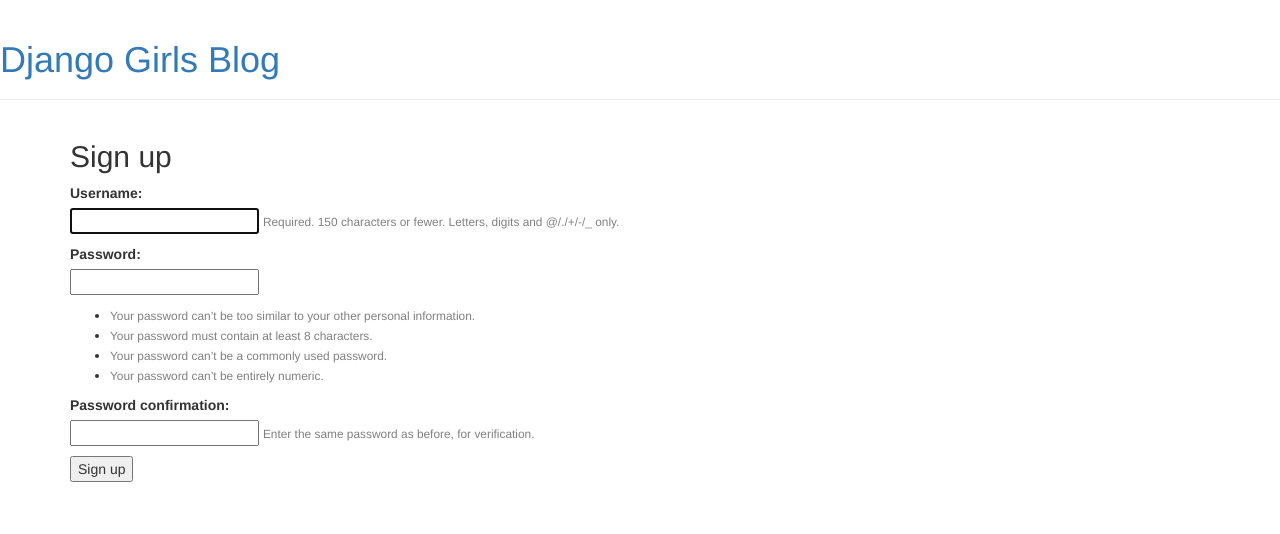
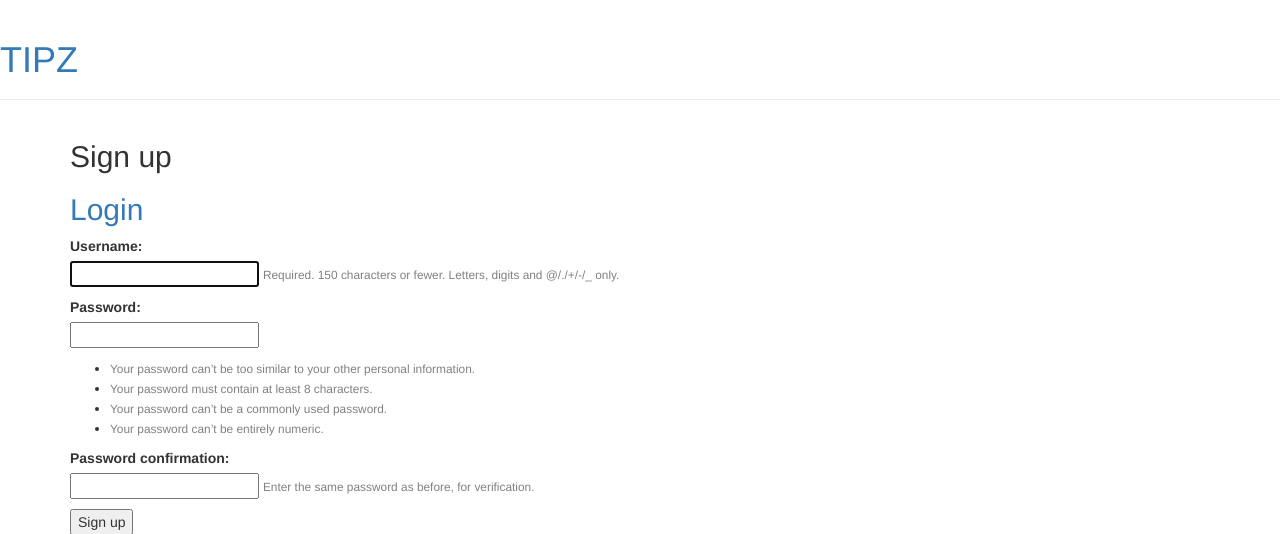
Before and after one commit to chabisamy/NLPF-pire_des_betes, a Django app: page /signup/ in a window 1280 px wide. Shown: the top 534 px of the page. Run offline with Django 3.2, Linux system fonts and the light colour scheme; some libraries are stand-ins or nearby versions.

Commit message:
adding login view

```diff
--- a/Django/mysite/mysite/core/templates/signup.html
+++ b/Django/mysite/mysite/core/templates/signup.html
@@ -1,7 +1,7 @@
 {% extends 'base.html' %}
 
 {% block content %}
-  <h2>Sign up</h2>
+  <h2>Sign up</h2> <h2> <a href="/login"> Login </a></h2>
   <form method="post">
     {% csrf_token %}
     {% for field in form %}
--- a/Django/mysite/mysite/core/views.py
+++ b/Django/mysite/mysite/core/views.py
@@ -16,3 +16,8 @@
     else:
         form = UserCreationForm()
     return render(request, 'signup.html', {'form': form})
+
+def login(request):
+    user = authenticate(username='john', password='secret')
+
+    return render(request, 'login.html', {'form': form})
--- a/Django/mysite/mysite/templates/base.html
+++ b/Django/mysite/mysite/templates/base.html
@@ -1,7 +1,7 @@
 {% load staticfiles %}
 <html>
     <head>
-        <title>Django Girls blog</title>
+        <title>Tipz</title>
         <link rel="stylesheet" href="//maxcdn.bootstrapcdn.com/bootstrap/3.2.0/css/bootstrap.min.css">
         <link rel="stylesheet" href="//maxcdn.bootstrapcdn.com/bootstrap/3.2.0/css/bootstrap-theme.min.css">
         <link href='//fonts.googleapis.com/css?family=Lobster&subset=latin,latin-ext' rel='stylesheet' type='text/css'>
@@ -9,7 +9,7 @@
     </head>
     <body>
         <div class="page-header">
-            <h1><a href="/">Django Girls Blog</a></h1>
+            <h1><a href="/">TIPZ</a></h1>
         </div>
         <div class="content container">
             <div class="row">
--- a/Django/mysite/mysite/urls.py
+++ b/Django/mysite/mysite/urls.py
@@ -16,7 +16,10 @@
 from django.conf.urls import url
 from django.contrib import admin
 from mysite.core import views as core_views
+from django.contrib.auth import views as auth_views
+
 urlpatterns = [
     url(r'^admin/', admin.site.urls),
-     url(r'^signup/$', core_views.signup, name='signup'),
+    url(r'^signup/$', core_views.signup, name='signup'),
+    url(r'^login/$', auth_views.login, {'template_name': 'login.html'}, name='login'),
 ]
```
Also changed, not shown: Django/mysite/mysite/core/templates/login.html (added, +12 -0 lines).
